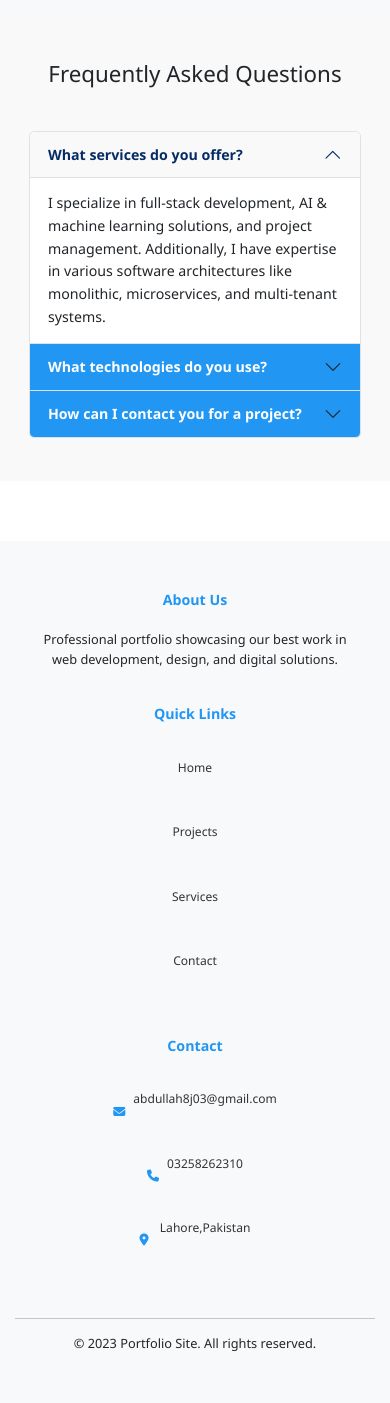
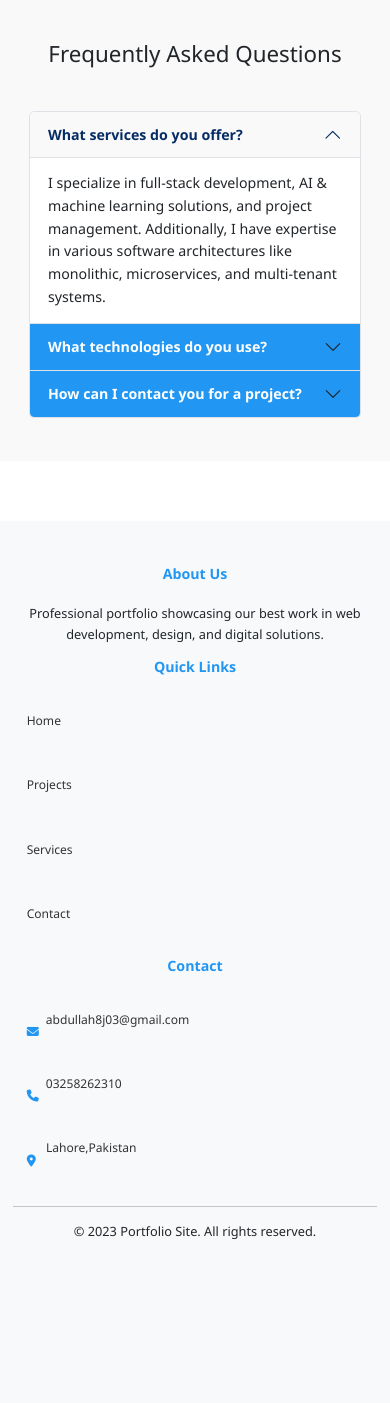
Before and after one commit to abdullahdep/vortfolio, a Django app: page /about in a window 390 px wide. Shown: the part 2667-4070 px from the top of the page. After the commit the page ends 3906 px from the top, so only its background shows below. Run offline with Django 4.2, Linux system fonts and the light colour scheme; parts of the project's set-up code (start-up, migrations or seed data) failed here and were passed over.

Commit message:
Update header_footer.html

```diff
--- a/app/templates/components/header_footer.html
+++ b/app/templates/components/header_footer.html
@@ -367,7 +367,7 @@
         }
 
         [class*="col-"] {
-            padding: 10px;
+            padding: 0.625rem; /* 10px */
         }
 
         /* Touch-friendly Footer */
@@ -1071,7 +1071,7 @@
         /* Footer adjustments for mobile */
         @media (max-width: 576px) {
             .footer {
-                padding: 20px 10px;
+                padding: 1.875rem 0 !important; /* 30px 0 */
                 text-align: center;
             }
 
@@ -1223,8 +1223,8 @@
         /* Mobile Header Fixes */
         @media (max-width: 768px) {
             .container-fluid {
-                padding-left: 15px !important;
-                padding-right: 15px !important;
+                padding-left: 0.9375rem !important; /* 15px */
+                padding-right: 0.9375rem !important; /* 15px */
             }
 
             .navbar-brand {
@@ -1251,7 +1251,74 @@
         @media (max-width: 768px) {
             .footer .container-fluid {
                 margin: 0 !important;
-                padding: 20px 15px !important;
+                padding: 1.25rem 0.9375rem !important; /* 20px 15px */
+            }
+
+            .footer .row {
+                display: flex;
+                flex-direction: row;
+                margin: 0 !important;
+            }
+
+            .footer .col-md-4 {
+                padding: 0 0.9375rem !important;
+                text-align: left !important; /* Changed from center to left */
+                margin-bottom: 0 !important; /* Remove bottom margin */
+            }
+
+            .footer ul.list-unstyled {
+                padding: 0 !important;
+                display: block !important; /* Changed from flex to block */
+            }
+
+            .footer ul.list-unstyled li {
+                justify-content: flex-start !important; /* Changed from center to flex-start */
+                text-align: left !important;
+            }
+
+            .footer ul.list-unstyled li i {
+                margin-right: 0.5rem !important;
+            }
+
+            /* Reset footer text alignment */
+            .footer p, .footer h5, .footer ul {
+                text-align: left !important;
+                margin-left: 0 !important;
+            }
+
+            /* Reset footer spacing */
+            .footer {
+                padding: 3.75rem 0 1.875rem !important; /* Same as desktop */
+            }
+        }
+
+        /* Remove or update these conflicting styles */
+        @media (max-width: 576px) {
+            .footer {
+                text-align: left !important; /* Changed from center */
+                padding: 3.75rem 0 1.875rem !important;
+            }
+
+            .footer h5 {
+                font-size: 1rem;
+                margin-bottom: 1.5rem;
+            }
+
+            .footer ul li {
+                font-size: 0.85rem;
+                text-align: left;
+            }
+
+            .footer ul {
+                padding-left: 0;
+            }
+        }
+
+        /* Mobile Footer Fixes */
+        @media (max-width: 768px) {
+            .footer .container-fluid {
+                margin: 0 !important;
+                padding: 1.25rem 0.9375rem !important; /* 20px 15px */
             }
 
             .footer .ms-5 {
@@ -1263,7 +1330,7 @@
             }
 
             .footer .col-md-4 {
-                padding: 0 15px !important;
+                padding: 0 0.9375rem !important; /* 15px */
                 text-align: center !important;
             }
 
@@ -1276,7 +1343,7 @@
             }
 
             .footer ul.list-unstyled li i {
-                margin-right: 8px !important;
+                margin-right: 0.5rem !important; /* 8px */
             }
 
             /* Fix footer text alignment */
@@ -1289,11 +1356,11 @@
         /* Additional spacing fixes */
         @media (max-width: 576px) {
             .navbar > .container-fluid {
-                padding: 10px 15px !important;
+                padding: 0rem 1.rem !important; /* 10px 15px */
             }
 
             .footer {
-                padding: 30px 0 !important;
+                padding: 1.875rem 0 !important; /* 30px 0 */
             }
         }
         #abd {
```
Also changed, not shown: other parts of app/templates/components/header_footer.html (+32 -32 lines).
